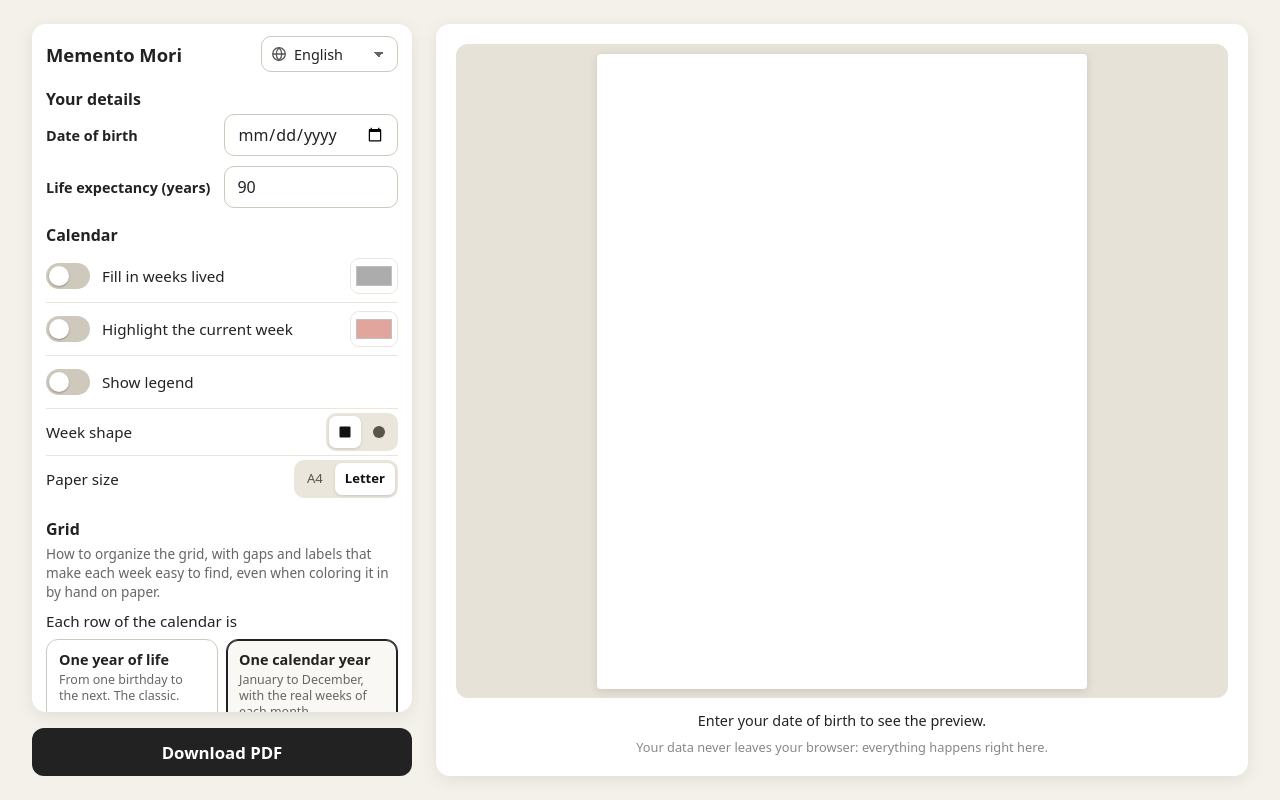
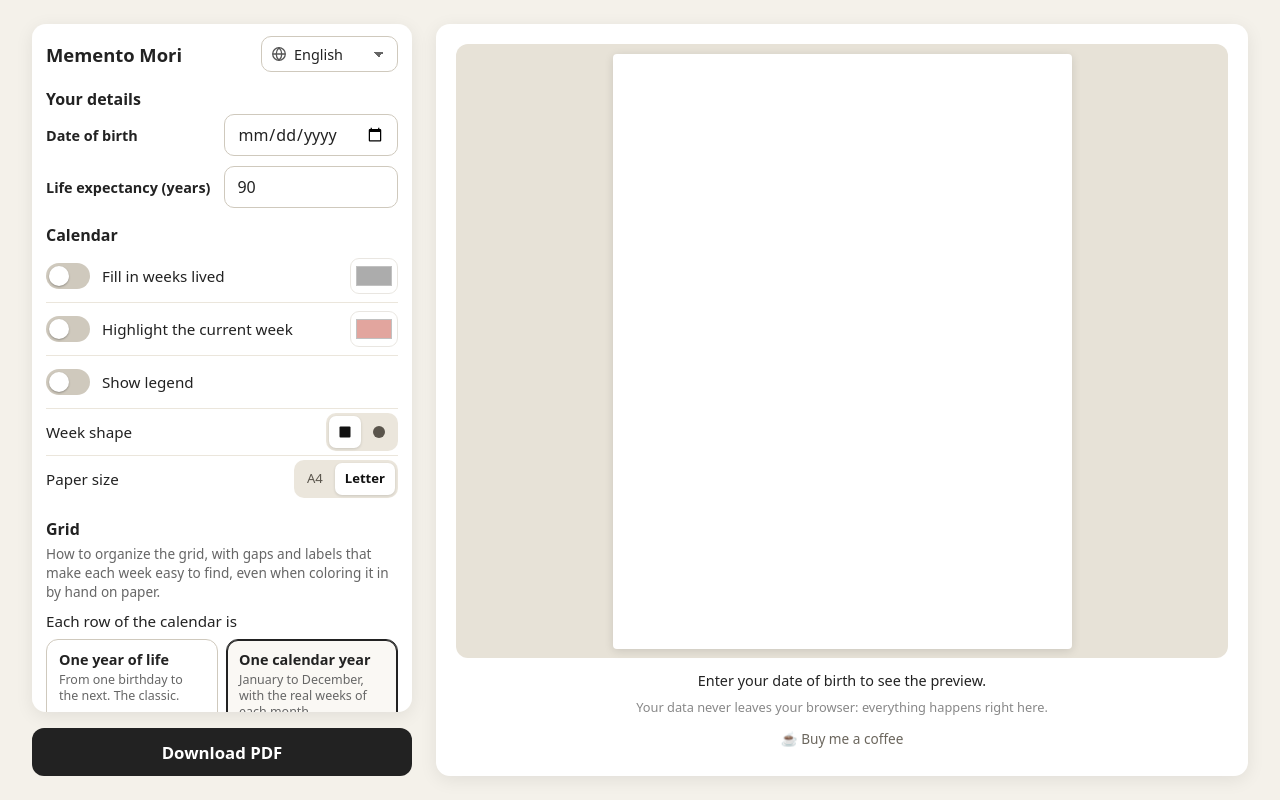
Before and after one commit to peu-gomes/memento-mori-site, a plain HTML site: page index.html in a window 1280 px wide. Drawn offline with Linux system fonts and the light colour scheme.

Commit message:
Link do Ko-fi no "Pague meu café"
Co-Authored-By: Claude Opus 5.5 <noreply@anthropic.com>
Claude-Session: https://claude.ai/code/session_01DvRGDtX9JnRcG5Ck2rdET6

```diff
--- a/index.html
+++ b/index.html
@@ -752,7 +752,7 @@
     // Preencha para mostrar no site; o que ficar vazio não aparece
     const APOIO = {
       pix: "",        // chave Pix
-      kofi: "",       // link da página no Ko-fi (https://ko-fi.com/...)
+      kofi: "https://ko-fi.com/mementomoripdf", // link da página no Ko-fi (https://ko-fi.com/...)
       sugestoes: ""   // link do Formulário Google
     };
 
```
